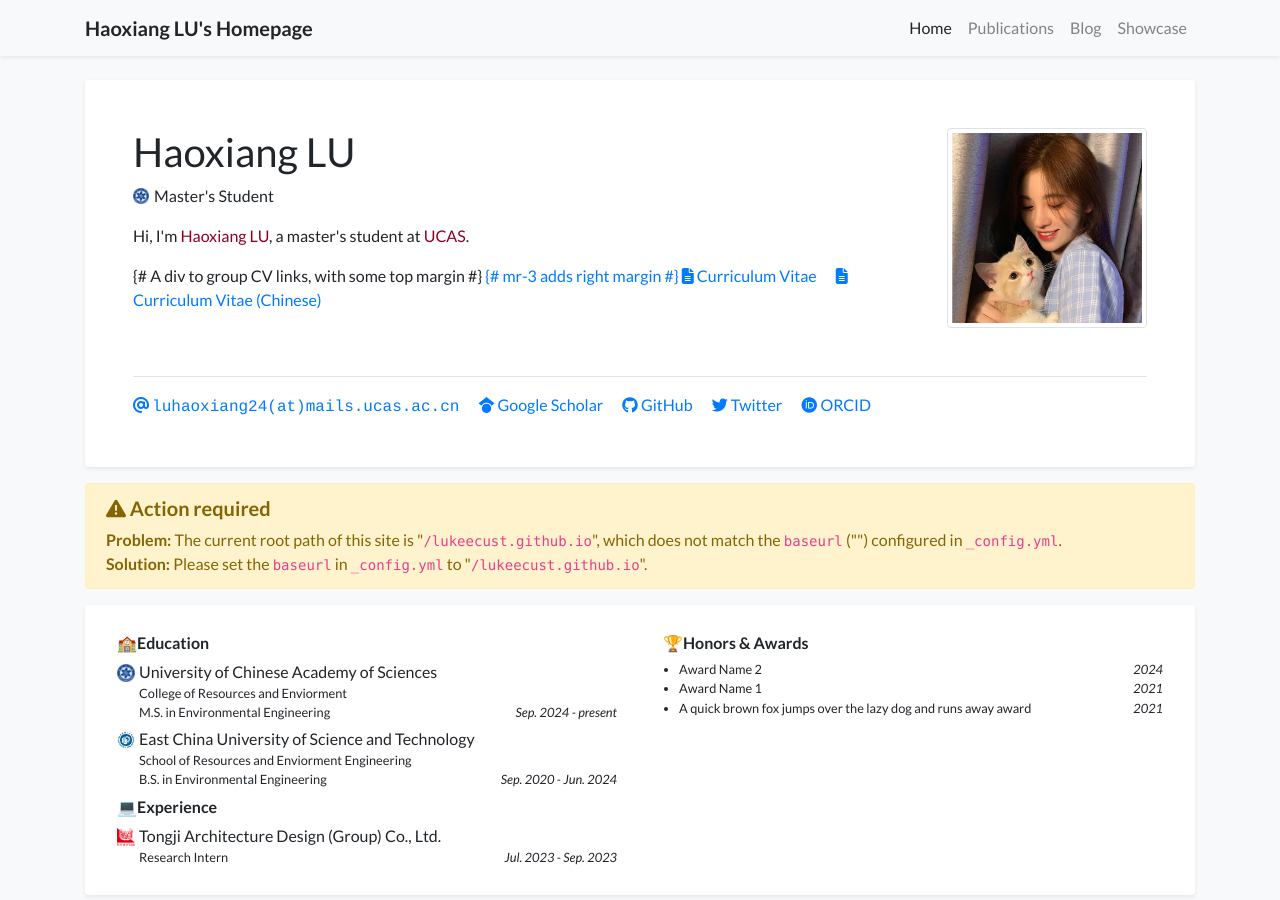
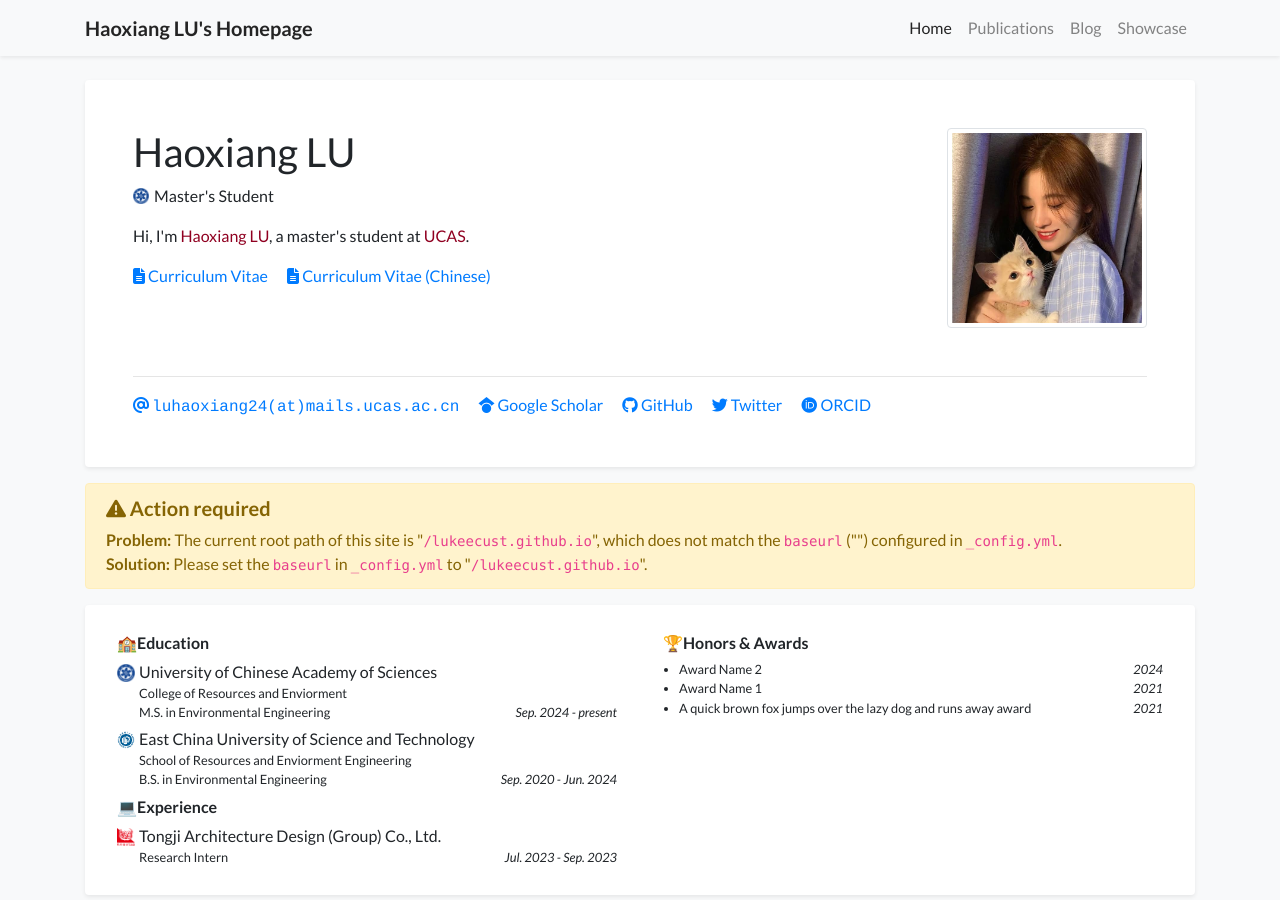
Before and after one commit to lukeecust/lukeecust.github.io, a Jekyll site: the page built from index.html, in a window 1280 px wide and 900 px high. Built offline with Jekyll 4.4.1, drawn with Linux system fonts in a browser that asks for light colours; nearby versions of some CDN libraries; some web fonts are replaced; a style sheet for code colours, icons or effects is not loaded.

Commit message:
Update profile_card.html

```diff
--- a/_includes/widgets/profile_card.html
+++ b/_includes/widgets/profile_card.html
@@ -41,11 +41,12 @@
                             {{ site.data.profile.short_bio }}
                         </div>
 
-                        {% comment %} CV Links Section {% endcomment %}
+                        {% comment %} --- 以下是替换后的新代码 --- {% endcomment %}
+                        {% comment %} CV Links Section - Start {% endcomment %}
                         {% if site.data.profile.cv_link or site.data.profile.cv_link_zh %}
-                        <div class="mt-3"> {# A div to group CV links, with some top margin #}
+                        <div class="mt-3">
                             {% if site.data.profile.cv_link %}
-                                <a target="_blank" href="{{ site.data.profile.cv_link | relative_url }}" class="mr-3"> {# mr-3 adds right margin #}
+                                <a target="_blank" href="{{ site.data.profile.cv_link | relative_url }}" class="mr-3">
                                     <i class="fas fa-file-alt"></i> Curriculum Vitae
                                 </a>
                             {% endif %}
```
Also changed, not shown: other parts of _includes/widgets/profile_card.html (+2 -2 lines).
